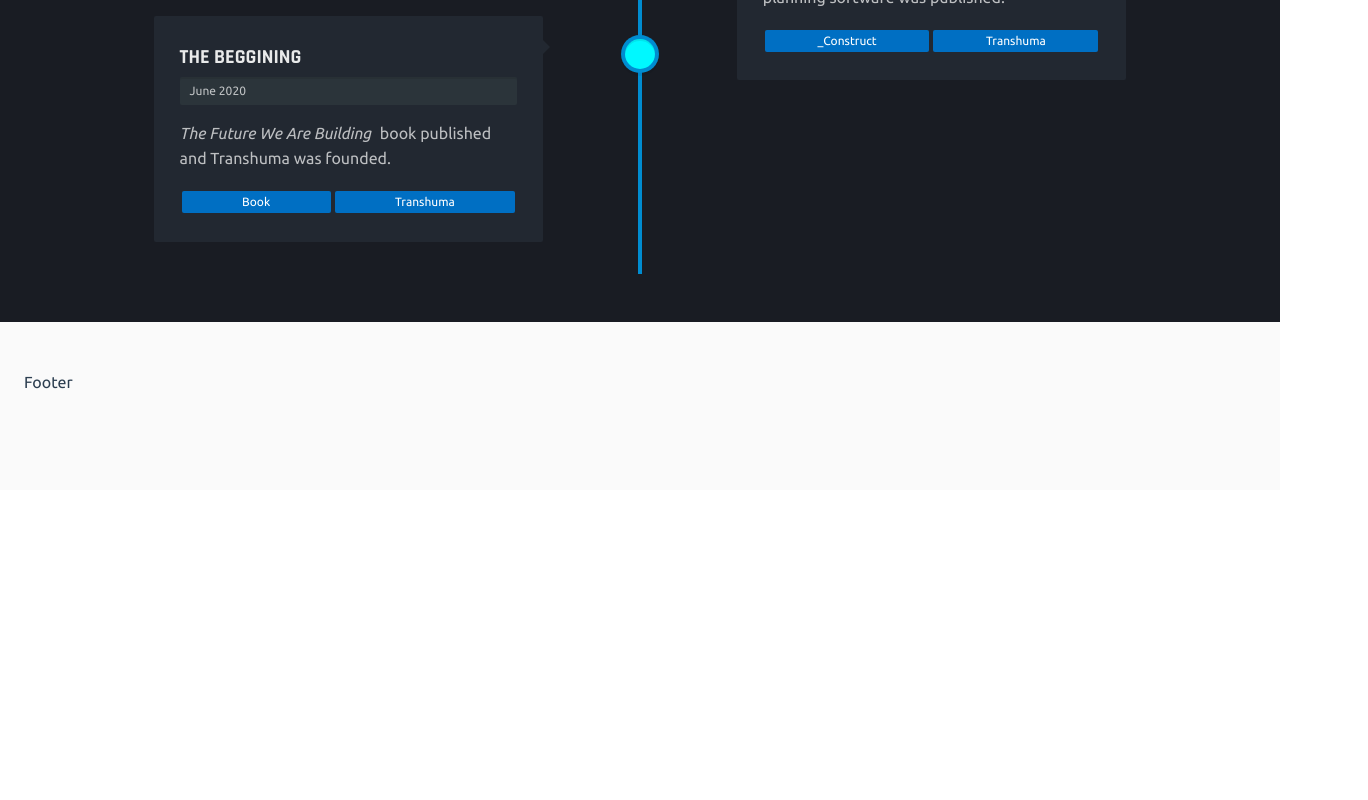
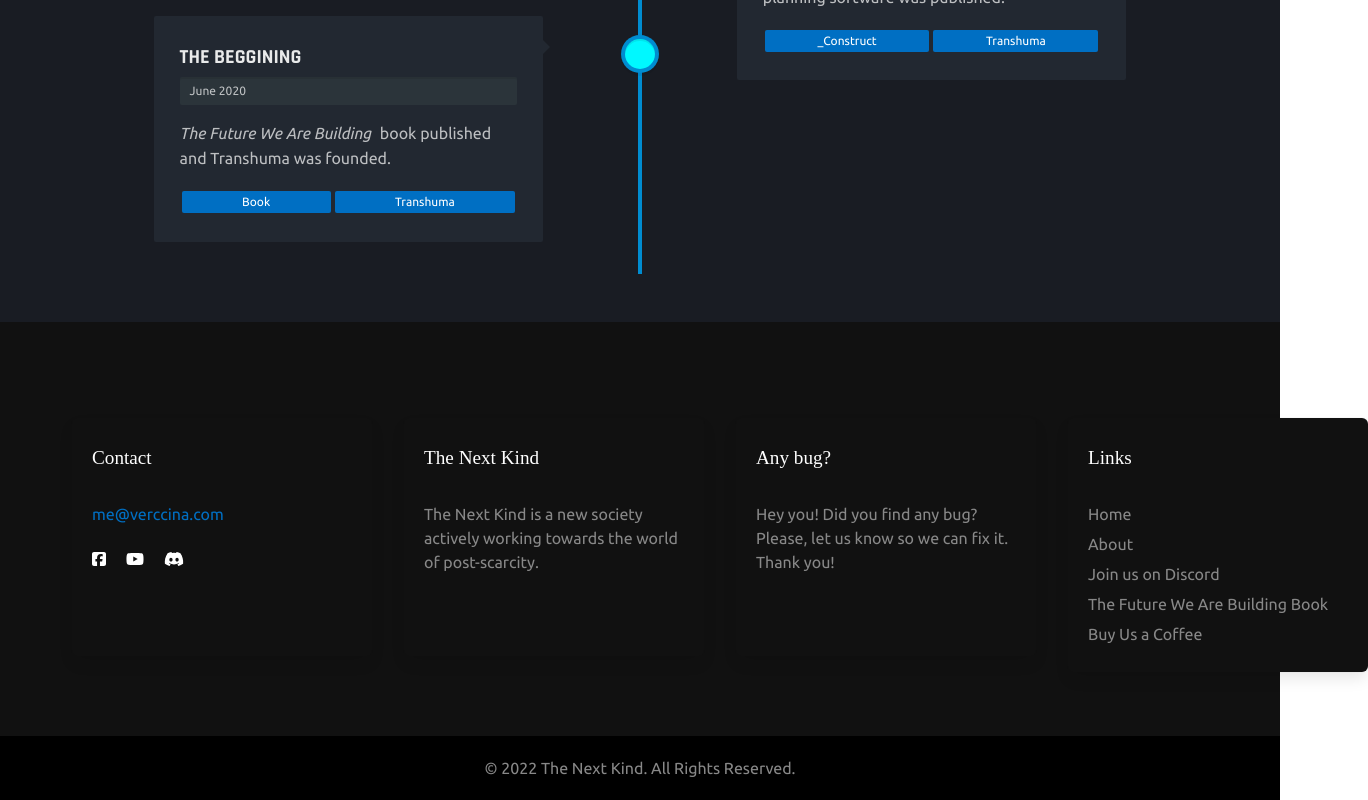
Before and after one commit to NextKind/website, a Vue app: page / in a window 1280 px wide. Shown: the part 2648-3448 px from the top of the page, 1368 px wide, since content can reach past the window. Before the commit the page ends 3138 px from the top, so only its background shows below. Built offline with nearby package versions, Linux system fonts and the light colour scheme.

Commit message:
feat: footer

```diff
--- a/src/components/NavBar.vue
+++ b/src/components/NavBar.vue
@@ -57,7 +57,7 @@
 
 .navbar-item:hover, a.navbar-item:focus {
   background-color: transparent;
-  color: #f90bc2;
+  color: #006fc3;
 }
 
 .navbar-brand img {
--- a/src/components/SectionFooter.vue
+++ b/src/components/SectionFooter.vue
@@ -1,5 +1,205 @@
 <template>
-  <section class="footer">
-    Footer
-  </section>
+<footer>
+  <div class="content">
+    <div class="link-boxes">
+      <ul class="box">
+        <li class="link_name">Contact</li>
+        <li><a class="email" href="mailto:me@verccina.com">me@verccina.com</a></li>
+
+      <div class="media-icons">
+          <SocialIcon
+            pack="fab"
+            icon="facebook-square"
+            href="https://www.facebook.com/verccina">
+          </SocialIcon>
+          <SocialIcon
+            pack="fab"
+            icon="youtube"
+            href="https://www.youtube.com/c/Verccina">
+          </SocialIcon>
+          <SocialIcon
+            pack="fab"
+            icon="discord"
+            href="https://discord.gg/v9cxDJuASs">
+          </SocialIcon>
+        </div>
+        </ul>
+      <ul class="box">
+        <li class="link_name">The Next Kind</li>
+        <li>The Next Kind is a new society actively working towards the world of post-scarcity.</li>
+      </ul>
+      <ul class="box">
+        <li class="link_name">Any bug?</li>
+        <li>Hey you! Did you find any bug? Please, let us know so we can fix it. Thank you!</li>
+      </ul>
+      <ul class="box">
+        <li class="link_name">Links</li>
+        <li><router-link :to="{ path: '/' }">Home</router-link></li>
+        <li><router-link :to="{ path: '/about' }">About</router-link></li>
+        <li><a href="https://discord.gg/v9cxDJuASs">Join us on Discord</a></li>
+        <li><a href="http://transhuma.tech/#the-future-we-are-building">The Future We Are Building Book</a></li>
+        <li><a href="https://www.buymeacoffee.com/transhuma/">Buy Us a Coffee</a></li>
+      </ul>
+    </div>
+  </div>
+  <div class="bottom-details">
+    <div class="bottom_text">
+      <span class="copyright_text">© 2022 The Next Kind. All Rights Reserved.
+      </span>
+    </div>
+  </div>
+  <div class="cookies">
+    We use cookies to understand where you came from and how you interact with the website content. Continue browsing if you agree.
+  </div>
+</footer>
 </template>
+
+<script>
+import SocialIcon from '@/components/SocialIcon.vue';
+
+export default {
+  components: { SocialIcon }
+}
+</script>
+
+<style>
+footer {
+  background: #111;
+  width: 100%;
+}
+
+footer .content {
+  max-width: 1800px;
+  margin: auto;
+  padding: 80px 40px 40px 40px;
+}
+
+.box {
+  background-color: #111 !important;
+  font-size: 1em;
+  color: #888 !important;
+  min-width: 300px;
+}
+
+.copyright_text {
+  color: #888 !important;
+}
+
+.media-icons {
+  padding-top: 15px;
+}
+
+.media-icons .social-icon {
+  margin-right: 20px;
+}
+
+footer .content .link-boxes{
+  width: 100%;
+  display: flex;
+  justify-content: space-between;
+}
+
+footer .content .link-boxes .box{
+  width: calc(100% / 4 - 10px);
+}
+
+.content .link-boxes .box .link_name{
+  font-family: 'Playfair Display', 'sans-serif';
+  color: #fff;
+  font-size: 1.2em;
+  font-weight: 400;
+  margin-bottom: 30px;
+  position: relative;
+}
+
+.content .link-boxes .box li{
+  margin: 6px 0;
+  list-style: none;
+}
+.content .link-boxes .box li a{
+  color: #888;
+  font-weight: 400;
+}
+
+.content .link-boxes .box li a.email {
+  color: #006fc3;
+}
+
+.content .link-boxes .box li a.email:hover {
+  color: #00f8ff;
+}
+
+.content .link-boxes .box li a:hover{
+  color: #006fc3;
+}
+
+footer .bottom-details{
+  width: 100%;
+  background: rgb(0, 0, 0);
+}
+
+footer .bottom-details .bottom_text{
+  margin: auto;
+  padding: 20px 40px;
+  justify-content: space-between;
+  text-align: center;
+}
+
+.bottom-details .bottom_text a {
+  margin-right: 10px;
+}
+
+.cookies {
+  text-align: center;
+  position: fixed;
+  width: 100vw;
+  bottom: 0;
+  font-size: 9px;
+  background: linear-gradient(hsla(0,0%,100%,0),#111);
+  color: #888;
+  padding-top: 10px;
+  padding-bottom: 10px;
+}
+
+@media (max-width: 900px) {
+  footer .content .link-boxes{
+    flex-wrap: wrap;
+  }
+
+  footer .bottom-details .bottom_text {
+    flex-wrap: wrap;
+  }
+
+}
+
+@media (max-width: 700px){
+  footer{
+    position: relative;
+  }
+
+  .media-icons a{
+    height: 35px;
+    width: 35px;
+    font-size: 14px;
+    line-height: 35px;
+  }
+
+  footer .content .link-boxes .box{
+    width: calc(100% / 3 - 10px);
+  }
+
+  .bottom-details .bottom_text span,
+  .bottom-details .bottom_text a{
+    font-size: 12px;
+  }
+}
+
+@media (max-width: 520px){
+  .media-icons{
+    margin-top: 16px;
+  }
+  footer .content .link-boxes .box{
+    width: calc(100% / 2 - 10px);
+  }
+}
+</style>
--- /dev/null
+++ b/src/components/SocialIcon.vue
@@ -0,0 +1,28 @@
+<template>
+<a button class="social-icon" tag="a" :href="href" target="_blank">
+  <font-awesome-icon :icon="[ pack , icon ]" />
+</a>
+</template>
+
+<script>
+export default {
+  props: [ 'href', 'icon', 'pack' ]
+}
+</script>
+
+<style scoped>
+.media-icons .social-icon {
+  color: white;
+}
+
+.media-icons .social-icon:hover {
+  color: #006fc3;
+}
+
+.media-icons .social-icon {
+  background-color: transparent;
+  border-color: transparent;
+
+}
+
+</style>
--- a/src/main.js
+++ b/src/main.js
@@ -4,10 +4,10 @@
 import 'bulma/css/bulma.css'
 import { library } from '@fortawesome/fontawesome-svg-core'
 import { faEnvelope } from '@fortawesome/free-solid-svg-icons'
-import { faDiscord } from '@fortawesome/free-brands-svg-icons'
+import { faDiscord, faFacebookSquare, faYoutube } from '@fortawesome/free-brands-svg-icons'
 import { FontAwesomeIcon } from '@fortawesome/vue-fontawesome'
 
-library.add(faDiscord, faEnvelope)
+library.add(faDiscord, faEnvelope, faFacebookSquare, faYoutube)
 
 const app = createApp(App)
 app.use(router)
--- a/src/views/HomeView.vue
+++ b/src/views/HomeView.vue
@@ -19,7 +19,7 @@
       <p>We invest time and money into the research of technology required to achieve fully automatic supply chains.</p>
     </ExpandableQuestion>
     <ExpandableQuestion heading="What type of organization are you?">
-      <p>The results of our research are open source and free to use to <i>not for profit</i>/<i>community</i> purposes, and the same is licensed to <i>for profit</i> parties for a fee. We are a <i>for profit</i> to make things happen.</p>
+      <p>The results of our research are open source and free to use to <i>not for profit</i>/<i>community</i> purposes, and the same results are licensed to <i>for profit</i> parties for a fee. We are a <i>for profit</i> to make things happen.</p>
     </ExpandableQuestion>
     <ExpandableQuestion heading="What specific technology are you researching?">
       <p>We work on machines and robots listed in the Tech Framework of the Automated Human Habitat page.</p>
```
